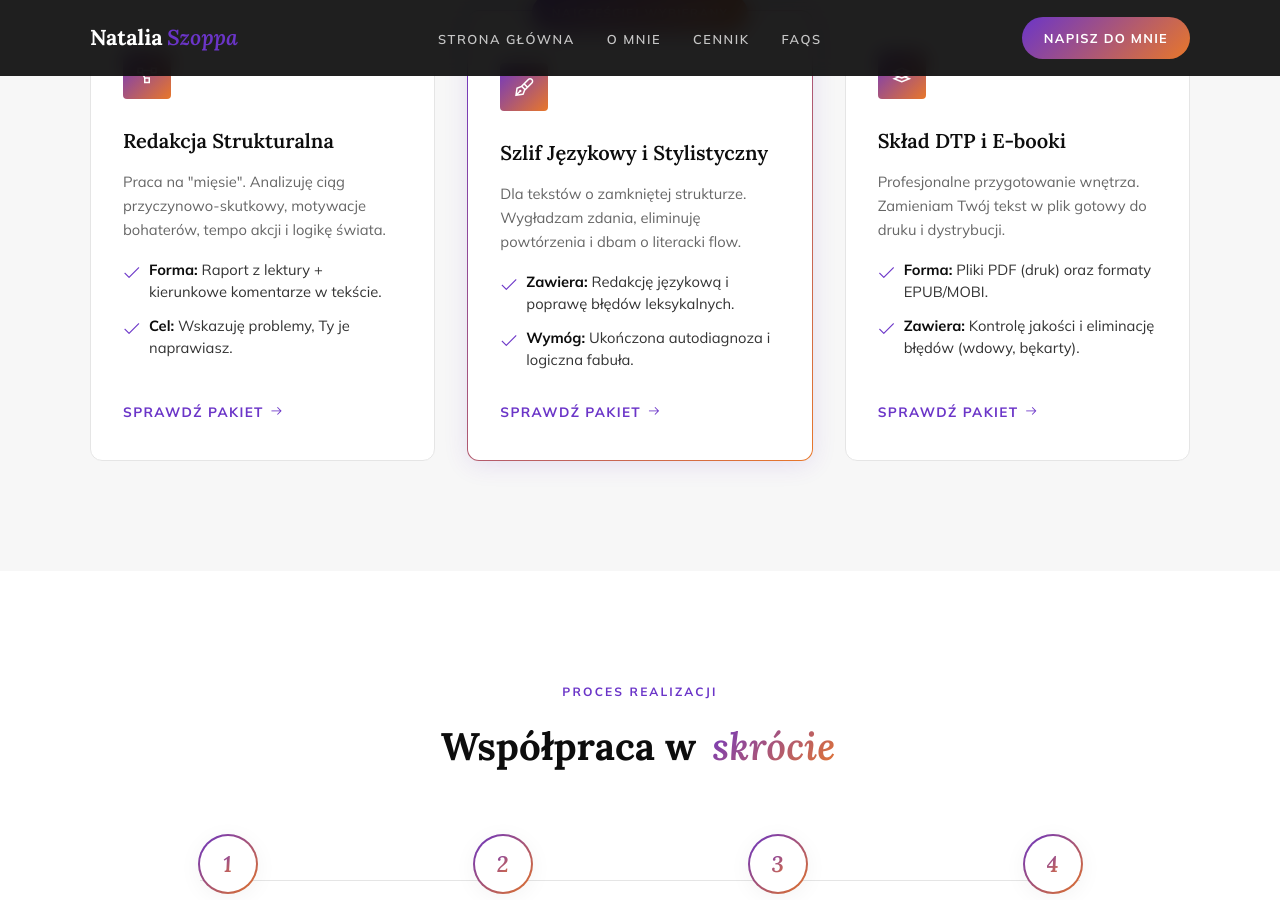
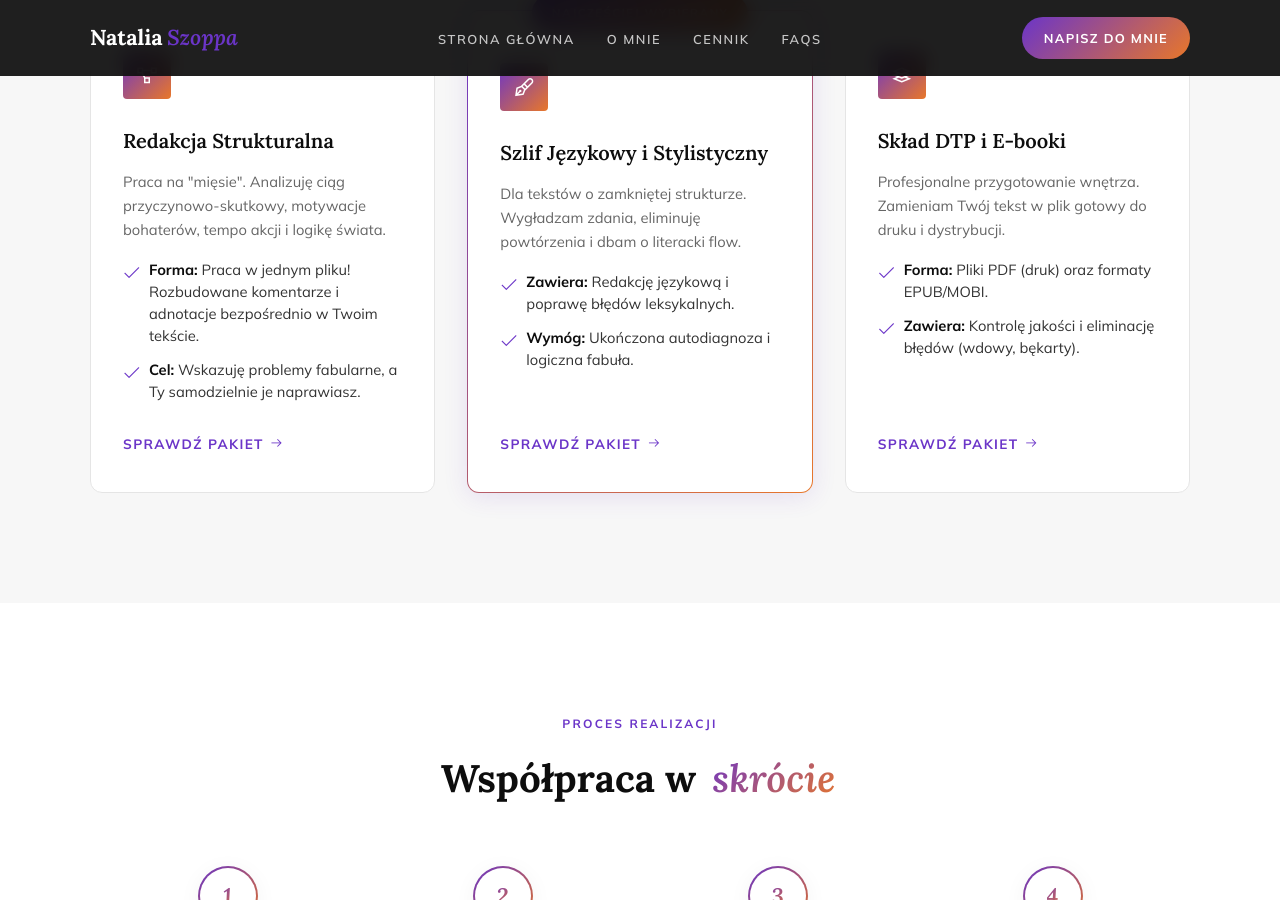
Before and after one commit to Bonnie00726/nataliaszoppa, a Jekyll site: the page built from index.html, in a window 1280 px wide and 900 px high, scrolled down 5972 px. Built offline with Jekyll 4.4.1, drawn with Linux system fonts in a browser that asks for light colours.

Commit message:
Update index.html

```diff
--- a/index.html
+++ b/index.html
@@ -412,8 +412,8 @@ title: Redakcja, korekta, skład
             <p>Praca na "mięsie". Analizuję ciąg przyczynowo-skutkowy, motywacje bohaterów, tempo akcji i logikę świata.</p>
 
             <ul class="card-list">
-                <li><strong>Forma:</strong> Raport z lektury + kierunkowe komentarze w tekście.</li>
-                <li><strong>Cel:</strong> Wskazuję problemy, Ty je naprawiasz.</li>
+                <li><strong>Forma:</strong> Praca w jednym pliku! Rozbudowane komentarze i adnotacje bezpośrednio w Twoim tekście.</li>
+                <li><strong>Cel:</strong> Wskazuję problemy fabularne, a Ty samodzielnie je naprawiasz.</li>
             </ul>
 
             <button class="read-more-btn" data-target="modal-struktura">Sprawdź pakiet <i class="las la-arrow-right"></i></button>
@@ -674,7 +674,7 @@ title: Redakcja, korekta, skład
         <i class="las la-box-open"></i>
         <div>
             <strong class="delivery-title">Co otrzymujesz po współpracy?</strong>
-            <p>Obszerny <strong>Raport z lektury</strong> diagnozujący główne problemy fabularne oraz plik manuskryptu z gęsto rozsianymi <strong>kierunkowymi dymkami komentarzy</strong>, w których wskazuję miejsca wymagające Twojej interwencji autorskiej.</p>
+            <p>Nie tworzę osobnych, skomplikowanych raportów ani tabelek. Cała nasza praca odbywa się <strong>w jednym pliku manuskryptu</strong>. Otrzymujesz ode mnie tekst nasycony <strong>kierunkowymi dymkami komentarzy</strong> (na marginesach) oraz wyraźnymi, rozbudowanymi <strong>adnotacjami [w nawiasach kwadratowych]</strong> wplecionymi bezpośrednio między Twoje akapity. Dzięki temu widzisz problem dokładnie tam, gdzie on występuje, co znacznie ułatwia Ci samodzielną naprawę fabuły.</p>
         </div>
     </div>
 
```
